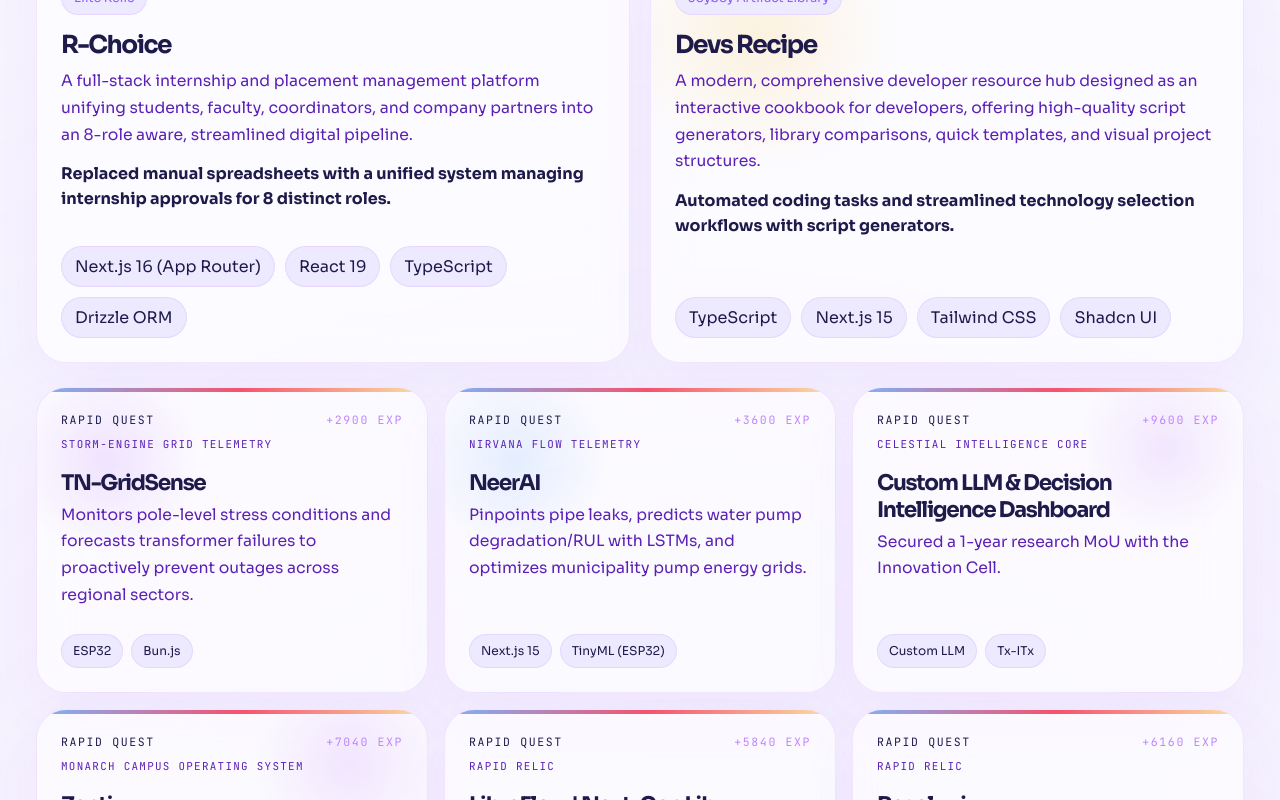
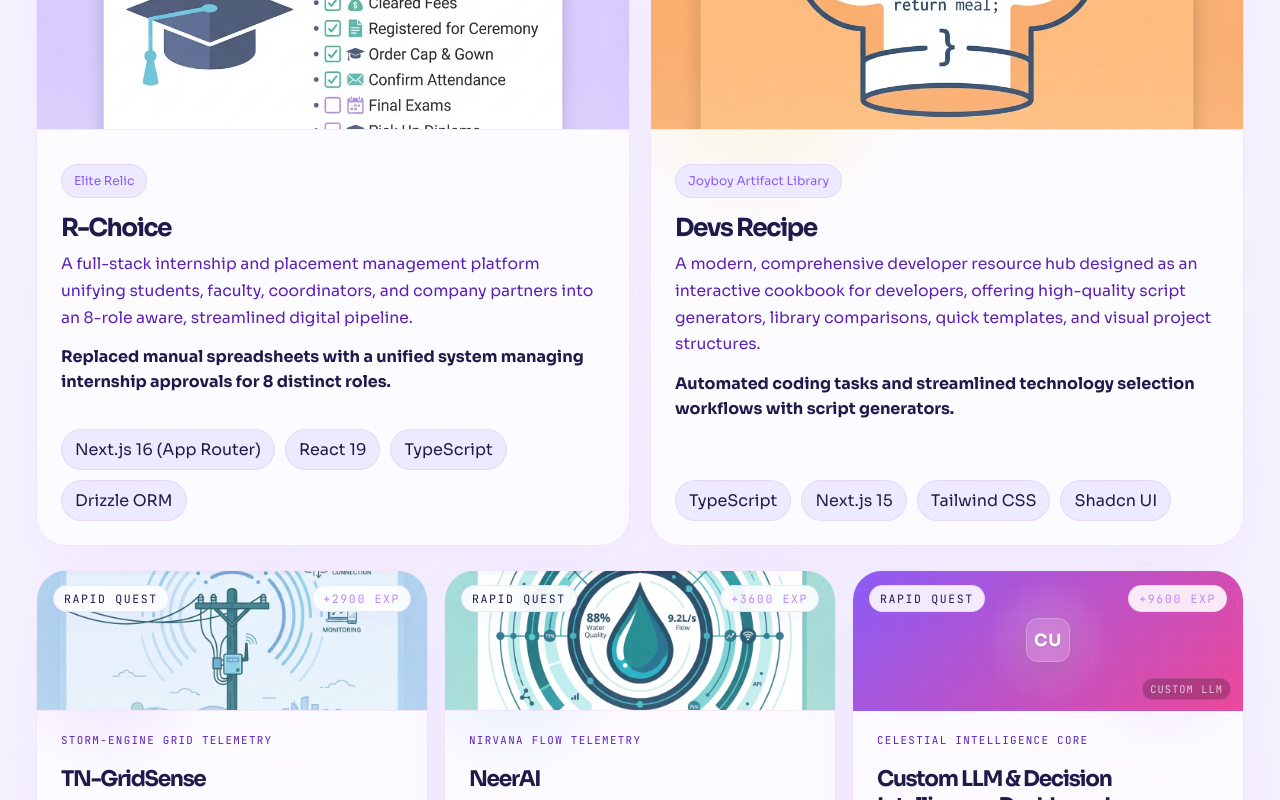
Before and after one commit to iamharishrohith/Monarch, a Next.js app: page / in a window 1280 px wide. Shown: the part 3880-4680 px from the top of the page. Built offline with nearby package versions, Linux system fonts and the light colour scheme; no server answers.

Commit message:
feat: render clean cover images for secondary/grid projects and add high-fidelity geometric fallbacks

```diff
--- a/app/v2/page.module.css
+++ b/app/v2/page.module.css
@@ -1153,11 +1153,122 @@
   position: relative;
   overflow: hidden;
   border-radius: 30px;
-  padding: 24px;
+  padding: 0;
   display: flex;
   flex-direction: column;
   height: 100%;
 }
+
+.questCardMedia {
+  position: relative;
+  width: 100%;
+  height: 200px;
+  overflow: hidden;
+  border-bottom: 1px solid var(--line);
+  background: var(--panel);
+}
+
+.questTileMedia {
+  position: relative;
+  width: 100%;
+  height: 140px;
+  overflow: hidden;
+  border-bottom: 1px solid var(--line);
+  background: var(--panel);
+}
+
+.projectCoverImage {
+  object-fit: cover;
+  opacity: 0.85;
+  transition: transform 0.4s ease;
+}
+
+.questCard:hover .projectCoverImage,
+.questTile:hover .projectCoverImage {
+  transform: scale(1.04);
+}
+
+.projectCoverOverlay {
+  position: absolute;
+  inset: 0;
+  background: linear-gradient(180deg, rgba(255, 255, 255, 0) 60%, rgba(255, 255, 255, 0.06) 100%);
+  pointer-events: none;
+}
+
+.geometricCoverGrid {
+  position: absolute;
+  inset: 0;
+  background:
+    repeating-linear-gradient(90deg, rgba(255, 255, 255, 0.035) 0 1px, transparent 1px 24px),
+    repeating-linear-gradient(0deg, rgba(255, 255, 255, 0.035) 0 1px, transparent 1px 24px);
+  z-index: 1;
+}
+
+.geometricCoverGlow {
+  position: absolute;
+  top: 50%;
+  left: 50%;
+  transform: translate(-50%, -50%);
+  width: 130px;
+  height: 130px;
+  border-radius: 999px;
+  background: radial-gradient(circle, rgba(255, 255, 255, 0.22) 0%, transparent 70%);
+  filter: blur(6px);
+  z-index: 1;
+}
+
+.geometricCoverBadge {
+  position: absolute;
+  top: 50%;
+  left: 50%;
+  transform: translate(-50%, -50%);
+  width: 44px;
+  height: 44px;
+  border-radius: 12px;
+  background: rgba(255, 255, 255, 0.12);
+  border: 1px solid rgba(255, 255, 255, 0.22);
+  backdrop-filter: blur(8px);
+  display: grid;
+  place-items: center;
+  font-weight: 700;
+  font-size: 1.05rem;
+  color: white;
+  letter-spacing: 0.05em;
+  box-shadow: 0 8px 24px rgba(0, 0, 0, 0.12);
+  text-shadow: 0 1px 3px rgba(0, 0, 0, 0.15);
+  z-index: 2;
+  transition: transform 0.3s cubic-bezier(0.175, 0.885, 0.32, 1.275);
+}
+
+.questCard:hover .geometricCoverBadge,
+.questTile:hover .geometricCoverBadge {
+  transform: translate(-50%, -50%) scale(1.08) rotate(4deg);
+}
+
+.geometricCoverStackDetail {
+  position: absolute;
+  bottom: 10px;
+  right: 12px;
+  font-family: var(--font-mono), monospace;
+  font-size: 0.65rem;
+  color: rgba(255, 255, 255, 0.72);
+  letter-spacing: 0.1em;
+  text-transform: uppercase;
+  background: rgba(0, 0, 0, 0.22);
+  padding: 3px 7px;
+  border-radius: 999px;
+  border: 1px solid rgba(255, 255, 255, 0.08);
+  z-index: 2;
+}
+
+.questCardBody,
+.questTileBody {
+  padding: 22px 24px 24px;
+  display: flex;
+  flex-direction: column;
+  flex-grow: 1;
+}
+
 
 .questCard h3 {
   margin: 8px 0 8px 0 !important;
@@ -1199,12 +1310,28 @@
   align-items: stretch;
 }
 
+.questCardTopline,
 .questTileTop {
-  display: flex;
+  position: absolute;
+  top: 14px;
+  left: 16px;
+  right: 16px;
+  z-index: 10;
+  display: flex;
+  align-items: center;
   justify-content: space-between;
   gap: 12px;
-  align-items: center;
-  margin-bottom: 10px;
+  pointer-events: none;
+}
+
+.questCardTopline span,
+.questTileTop span {
+  padding: 5px 10px;
+  border-radius: 999px;
+  background: rgba(255, 255, 255, 0.88);
+  border: 1px solid rgba(168, 85, 247, 0.14);
+  backdrop-filter: blur(10px);
+  box-shadow: 0 8px 18px rgba(168, 85, 247, 0.04);
 }
 
 .questTileMyth {
@@ -1771,7 +1898,12 @@
 
   .questCard,
   .questTile {
-    padding: 18px !important;
+    padding: 0 !important;
+  }
+
+  .questCardBody,
+  .questTileBody {
+    padding: 16px 14px 16px !important;
   }
 
   .constellationShell {
--- a/components/V2RealmClient.js
+++ b/components/V2RealmClient.js
@@ -256,12 +256,58 @@
 
           <div className={styles.questColumns}>
             <div className={styles.eliteQuestColumn}>
-              {secondaryProjects.map((project, index) => (
+              {secondaryProjects.map((project, index) => {
+                const coverImg = project.coverImage;
+                const initials = project.title.split(/[\s|]+/)[0].substring(0, 2).toUpperCase();
+                const primaryStack = splitStack(project.stack)[0] || "Full Stack";
+
+                // Dynamic gradients based on project context
+                let gradient = "linear-gradient(135deg, #4f46e5 0%, #06b6d4 100%)";
+                if (project.id.includes("llm") || project.id.includes("ai")) {
+                  gradient = "linear-gradient(135deg, #8b5cf6 0%, #ec4899 100%)";
+                } else if (project.id.includes("gridsense") || project.id.includes("cense") || project.id.includes("ops")) {
+                  gradient = "linear-gradient(135deg, #10b981 0%, #059669 100%)";
+                } else if (project.id.includes("zentix") || project.id.includes("campus")) {
+                  gradient = "linear-gradient(135deg, #6366f1 0%, #a855f7 100%)";
+                } else if (project.id.includes("libreflow")) {
+                  gradient = "linear-gradient(135deg, #f59e0b 0%, #d97706 100%)";
+                } else if (project.id.includes("bloom") || project.id.includes("wellness")) {
+                  gradient = "linear-gradient(135deg, #ec4899 0%, #f43f5e 100%)";
+                } else if (project.id.includes("dream") || project.id.includes("publications")) {
+                  gradient = "linear-gradient(135deg, #3b82f6 0%, #1d4ed8 100%)";
+                } else if (project.id.includes("symbio") || project.id.includes("workspace")) {
+                  gradient = "linear-gradient(135deg, #14b8a6 0%, #0f766e 100%)";
+                }
+
+                return (
                   <article key={project.id} id={project.slug} className={`${styles.questCard} ${projectMyths[project.slug]?.className || ""}`}>
                     <div className={styles.questCardTopline}>
                       <span className={styles.questType}>{buildQuestType(index + 1)}</span>
                       <span className={styles.tileExp}>+{project.expValue} EXP</span>
                     </div>
+
+                    {/* Project Cover Block */}
+                    {coverImg ? (
+                      <div className={styles.questCardMedia}>
+                        <Image
+                          src={coverImg}
+                          alt={project.title}
+                          fill
+                          sizes="(max-width: 900px) 100vw, 40vw"
+                          className={styles.projectCoverImage}
+                        />
+                        <div className={styles.projectCoverOverlay} />
+                      </div>
+                    ) : (
+                      <div className={styles.questCardMedia} style={{ background: gradient }}>
+                        <div className={styles.geometricCoverGrid} />
+                        <div className={styles.geometricCoverGlow} />
+                        <div className={styles.geometricCoverBadge}>{initials}</div>
+                        <div className={styles.geometricCoverStackDetail}>{primaryStack}</div>
+                      </div>
+                    )}
+
+                    <div className={styles.questCardBody}>
                       <span className={styles.questMythLabel}>{projectMyths[project.slug]?.label || "Elite Relic"}</span>
                       <h3>{project.title}</h3>
                       <p>{project.summary}</p>
@@ -271,17 +317,65 @@
                           <span key={item}>{item}</span>
                         ))}
                       </div>
+                    </div>
                   </article>
-              ))}
+                );
+              })}
             </div>
 
             <div className={styles.questGrid}>
-              {gridProjects.map((project, index) => (
+              {gridProjects.map((project, index) => {
+                const coverImg = project.coverImage;
+                const initials = project.title.split(/[\s|]+/)[0].substring(0, 2).toUpperCase();
+                const primaryStack = splitStack(project.stack)[0] || "Full Stack";
+
+                // Dynamic gradients based on project context
+                let gradient = "linear-gradient(135deg, #4f46e5 0%, #06b6d4 100%)";
+                if (project.id.includes("llm") || project.id.includes("ai")) {
+                  gradient = "linear-gradient(135deg, #8b5cf6 0%, #ec4899 100%)";
+                } else if (project.id.includes("gridsense") || project.id.includes("cense") || project.id.includes("ops")) {
+                  gradient = "linear-gradient(135deg, #10b981 0%, #059669 100%)";
+                } else if (project.id.includes("zentix") || project.id.includes("campus")) {
+                  gradient = "linear-gradient(135deg, #6366f1 0%, #a855f7 100%)";
+                } else if (project.id.includes("libreflow")) {
+                  gradient = "linear-gradient(135deg, #f59e0b 0%, #d97706 100%)";
+                } else if (project.id.includes("bloom") || project.id.includes("wellness")) {
+                  gradient = "linear-gradient(135deg, #ec4899 0%, #f43f5e 100%)";
+                } else if (project.id.includes("dream") || project.id.includes("publications")) {
+                  gradient = "linear-gradient(135deg, #3b82f6 0%, #1d4ed8 100%)";
+                } else if (project.id.includes("symbio") || project.id.includes("workspace")) {
+                  gradient = "linear-gradient(135deg, #14b8a6 0%, #0f766e 100%)";
+                }
+
+                return (
                   <article key={project.id} id={project.slug} className={`${styles.questTile} ${projectMyths[project.slug]?.className || ""}`}>
                     <div className={styles.questTileTop}>
                       <span className={styles.questType}>{buildQuestType(index + 3)}</span>
                       <span className={styles.tileExp}>+{project.expValue} EXP</span>
                     </div>
+
+                    {/* Project Cover Block */}
+                    {coverImg ? (
+                      <div className={styles.questTileMedia}>
+                        <Image
+                          src={coverImg}
+                          alt={project.title}
+                          fill
+                          sizes="(max-width: 900px) 100vw, 30vw"
+                          className={styles.projectCoverImage}
+                        />
+                        <div className={styles.projectCoverOverlay} />
+                      </div>
+                    ) : (
+                      <div className={styles.questTileMedia} style={{ background: gradient }}>
+                        <div className={styles.geometricCoverGrid} />
+                        <div className={styles.geometricCoverGlow} />
+                        <div className={styles.geometricCoverBadge}>{initials}</div>
+                        <div className={styles.geometricCoverStackDetail}>{primaryStack}</div>
+                      </div>
+                    )}
+
+                    <div className={styles.questTileBody}>
                       <span className={styles.questTileMyth}>{projectMyths[project.slug]?.label || "Rapid Relic"}</span>
                       <h3>{project.title}</h3>
                       <p>{project.impact || project.summary}</p>
@@ -290,8 +384,10 @@
                           <span key={item}>{item}</span>
                         ))}
                       </div>
+                    </div>
                   </article>
-              ))}
+                );
+              })}
             </div>
           </div>
         </SectionReveal>
```
Lines whose indentation alone changed are shown as unchanged.
